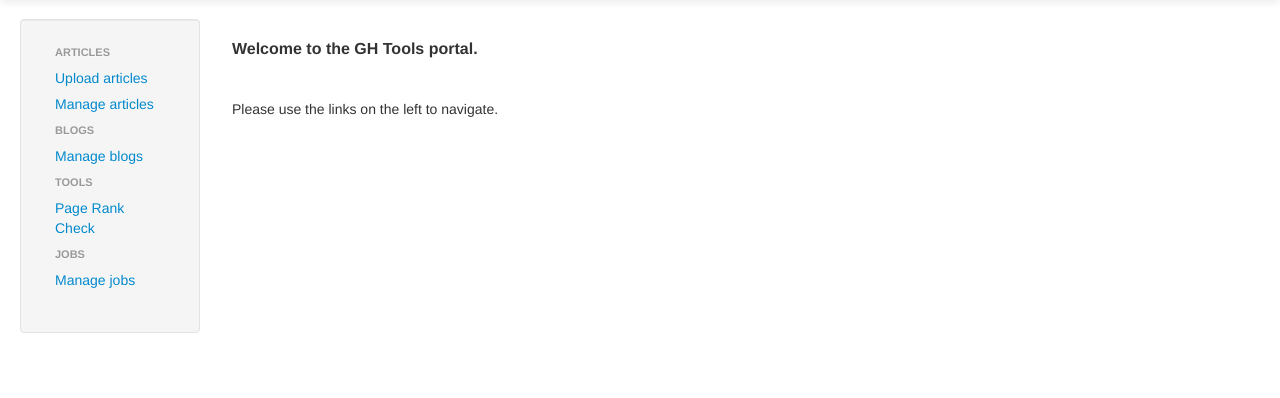
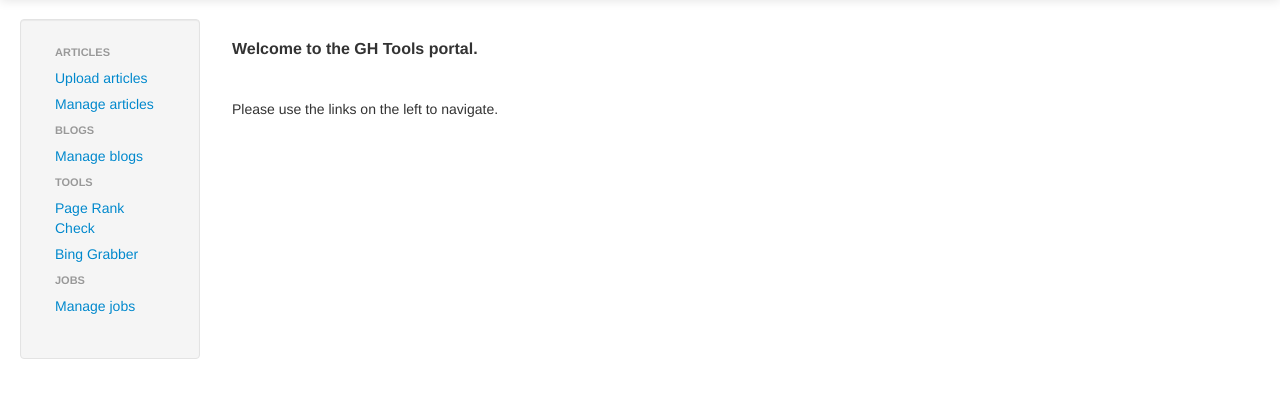
Before and after one commit to bs-insecure/gh_tools, a Django app: page / in a window 1280 px wide. Shown: the part 41-439 px from the top of the page. Run offline with Django 3.2, Linux system fonts and the light colour scheme; the visitor is signed in with stand-in values (Sample User, id 1); some libraries are stand-ins or nearby versions.

Commit message:
added bing_grab tool

```diff
--- a/gh_tools/urls.py
+++ b/gh_tools/urls.py
@@ -19,6 +19,7 @@ urlpatterns = patterns('',
      url(r'^manage_articles/$', 'gh_tools.views.manage_articles'),
      url(r'^manage_blogs/$', 'gh_tools.views.manage_blogs'),
      url(r'^pr_check/$', 'gh_tools.views.pr_check'),
+     url(r'^bing_grab/$', 'gh_tools.views.bing_grabber'),
      url(r'^process_pack/(?P<pack_id>.*)/$', 'gh_tools.views.process_pack'),
     # url(r'^gh_tools/', include('gh_tools.foo.urls')),
 
--- a/gh_tools/views.py
+++ b/gh_tools/views.py
@@ -182,6 +182,7 @@ def process_pack(request, pack_id=None):
 
 
 def pr_check(request):
+    print(request.method)
     if request.method == 'POST':
         url = request.POST.get('urlToCheck', None)
         if url:
@@ -192,3 +193,16 @@ def pr_check(request):
     else:
         return render_to_response('pr_check.html',
             {}, context_instance=RequestContext(request))
+
+def bing_grabber(request):
+    print(request.method)
+    if request.method == 'POST':
+        subject = request.POST.get('subjectToGrab', None)
+        if subject:
+            data = bing_grab(subject)
+            return render_to_response('bing_grab.html',
+            {'data': data, 'subject': subject}, context_instance=RequestContext(request))
+        return HttpResponseRedirect('/bing_grab/')
+    else:
+        return render_to_response('bing_grab.html',
+            {}, context_instance=RequestContext(request))
--- a/templates/home.html
+++ b/templates/home.html
@@ -47,6 +47,9 @@
             });
             $('#pr_check').click(function(){
                 loadForm('/pr_check/', formContainer, loader);
+            });
+            $('#bing_grab').click(function(){
+                loadForm('/bing_grab/', formContainer, loader);
             });
 
 	    	{% block js %}
@@ -108,6 +111,7 @@
                         <ul class="nav nav-list">
                             <li class="nav-header">Tools</li>
                             <li><a id="pr_check">Page Rank Check</a></li>
+                            <li><a id="bing_grab">Bing Grabber</a></li>
                         </ul>
                         <ul class="nav nav-list">
                             <li class="nav-header">Jobs</li>
```
Also changed, not shown: templates/bing_grab.html (added, +40 -0 lines).
